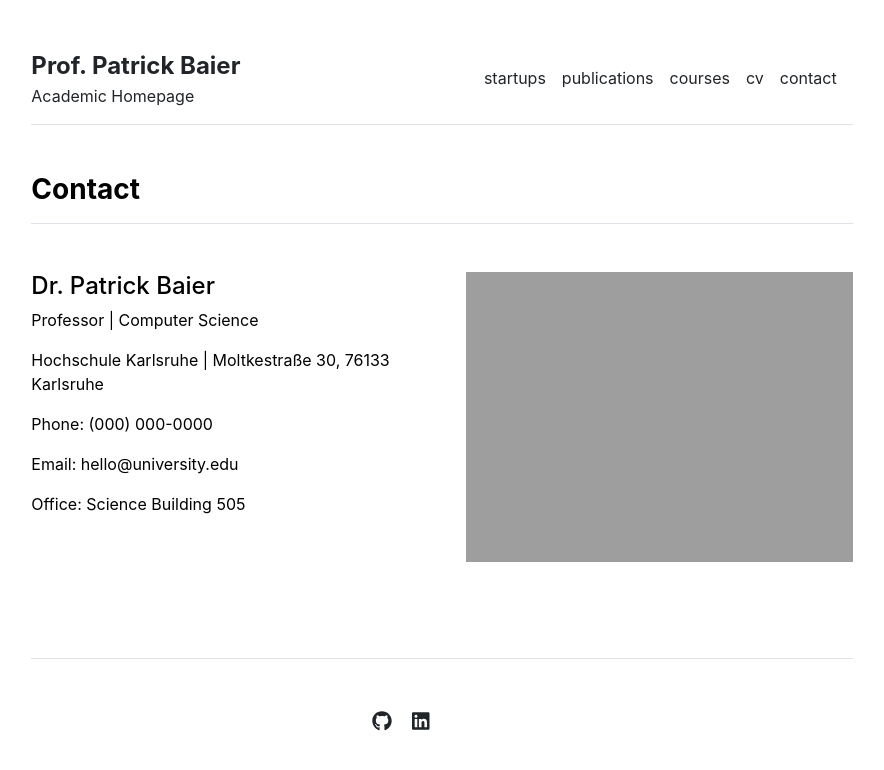
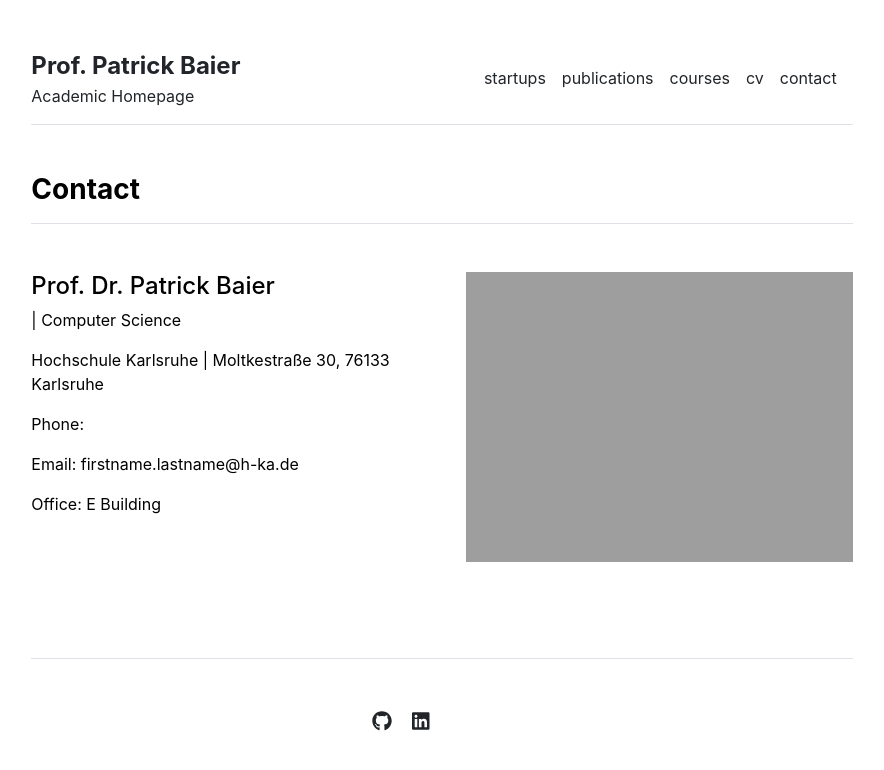
Before and after one commit to pabair/pabair.github.io, a Jekyll site: the page built from contact.md, in a window 1280 px wide. Shown: the top 770 px of the page, without its empty margins (198-1082 px from the left). Built offline with Jekyll 4.4.1, drawn with Linux system fonts in a browser that asks for light colours.

Commit message:
added content

```diff
--- a/_data/settings.yml
+++ b/_data/settings.yml
@@ -12,4 +12,4 @@ social:
 - {icon: 'linkedin', link: 'https://www.linkedin.com/in/patrickbaier/'}
 
 contacts:
-- {name: 'Dr. Patrick Baier', title: 'Professor', department: 'Computer Science ', institution: 'Hochschule Karlsruhe', institution_address: 'Moltkestraße 30, 76133 Karlsruhe', phone: '(000) 000-0000', email: 'hello@university.edu', office: 'Science Building 505', image: 'assets/img/contact.jpg'}
+- {name: 'Prof. Dr. Patrick Baier', department: 'Computer Science ', institution: 'Hochschule Karlsruhe', institution_address: 'Moltkestraße 30, 76133 Karlsruhe', email: 'firstname.lastname@h-ka.de', office: 'E Building', image: 'assets/img/contact.jpg'}
```
Also changed, not shown: _data/publications.yml (deleted, +0 -10 lines).
